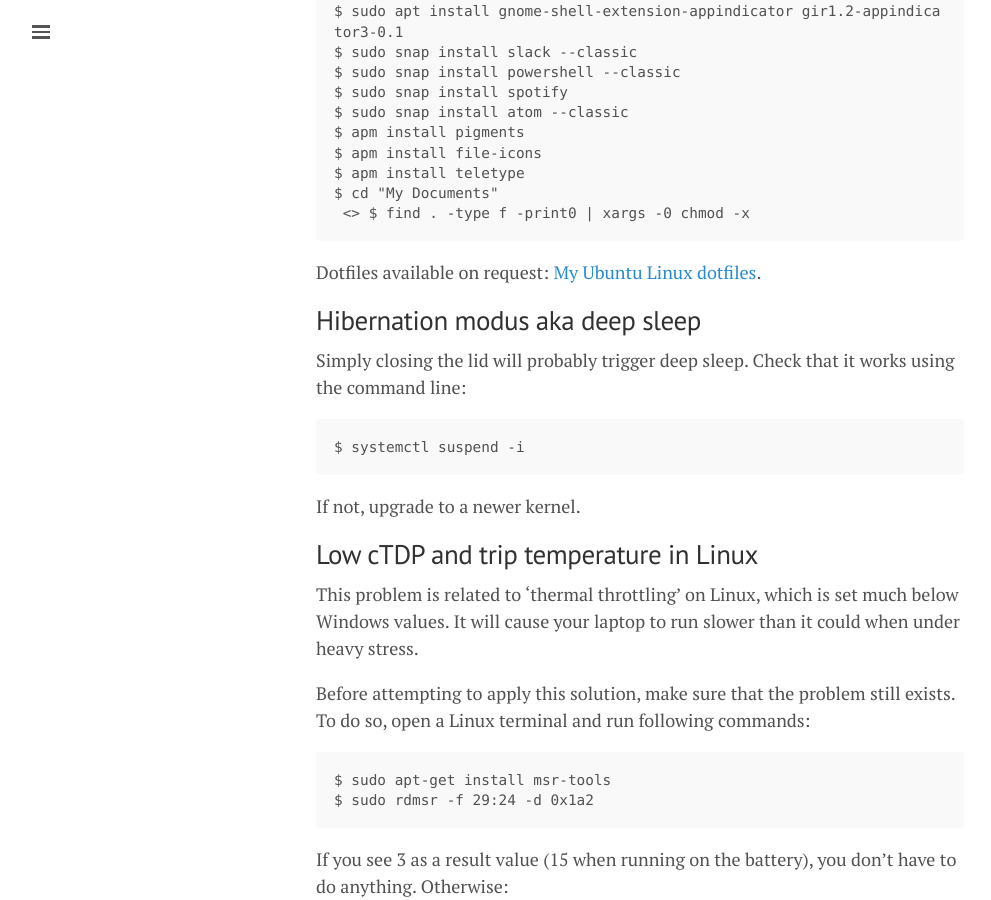
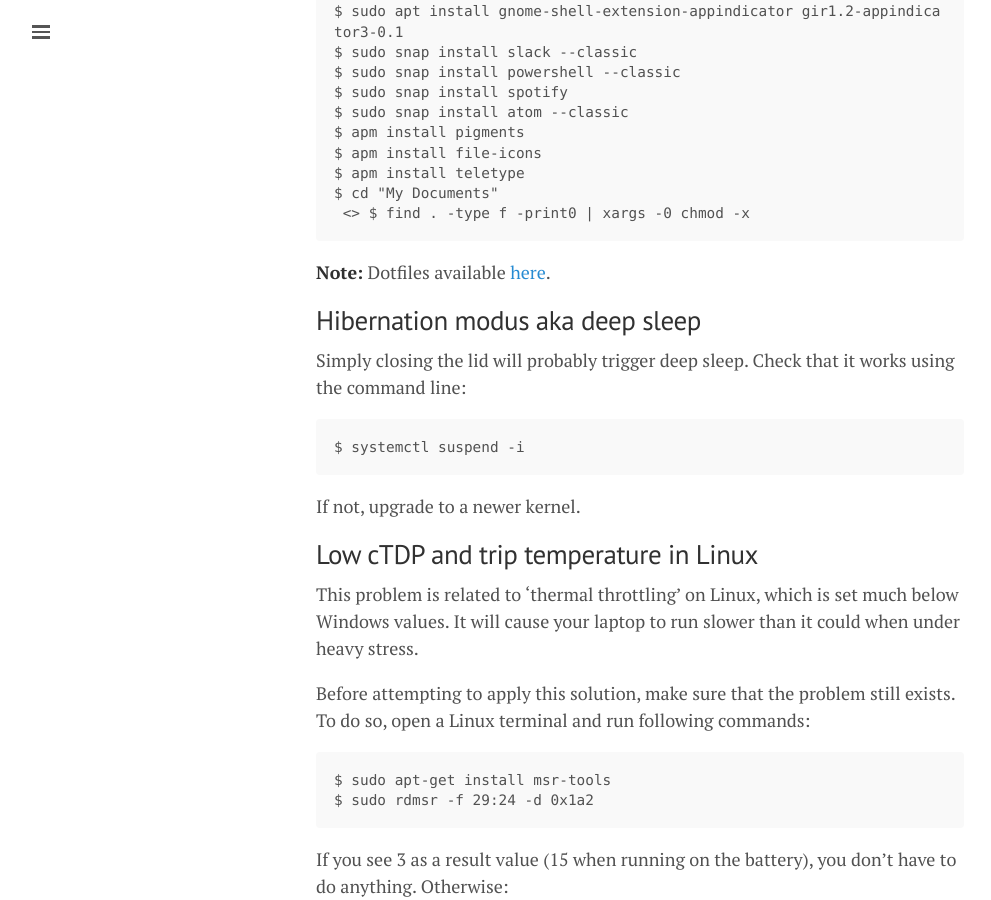
Before and after one commit to lgeurts/lgeurts.github.io, a Jekyll site: the page built from _posts/2021-10-15-ubuntu-setup-notes-for-x1-carbon-gen8.md, in a window 1280 px wide and 900 px high, scrolled down 2418 px. Shown: the whole window, without its empty margins (0-991 px from the left). Built offline with Jekyll 4.4.1, drawn with Linux system fonts in a browser that asks for light colours; nearby versions of some CDN libraries; comment, search, counter and statistics services are not loaded.

Commit message:
Update 2021-10-15-ubuntu-setup-notes-for-x1-carbon-gen8.md

````diff
--- a/_posts/2021-10-15-ubuntu-setup-notes-for-x1-carbon-gen8.md
+++ b/_posts/2021-10-15-ubuntu-setup-notes-for-x1-carbon-gen8.md
@@ -88,7 +88,7 @@ $ apm install teletype
 $ cd "My Documents"
  <> $ find . -type f -print0 | xargs -0 chmod -x
 ```
-Dotfiles available on request: [My Ubuntu Linux dotfiles](https://github.com/lgeurts/ubuntu-20.x-dotfiles).
+**Note:** Dotfiles available [here](https://github.com/lgeurts/ubuntu-20.x-dotfiles).
 
 ## Hibernation modus aka deep sleep
 
````
